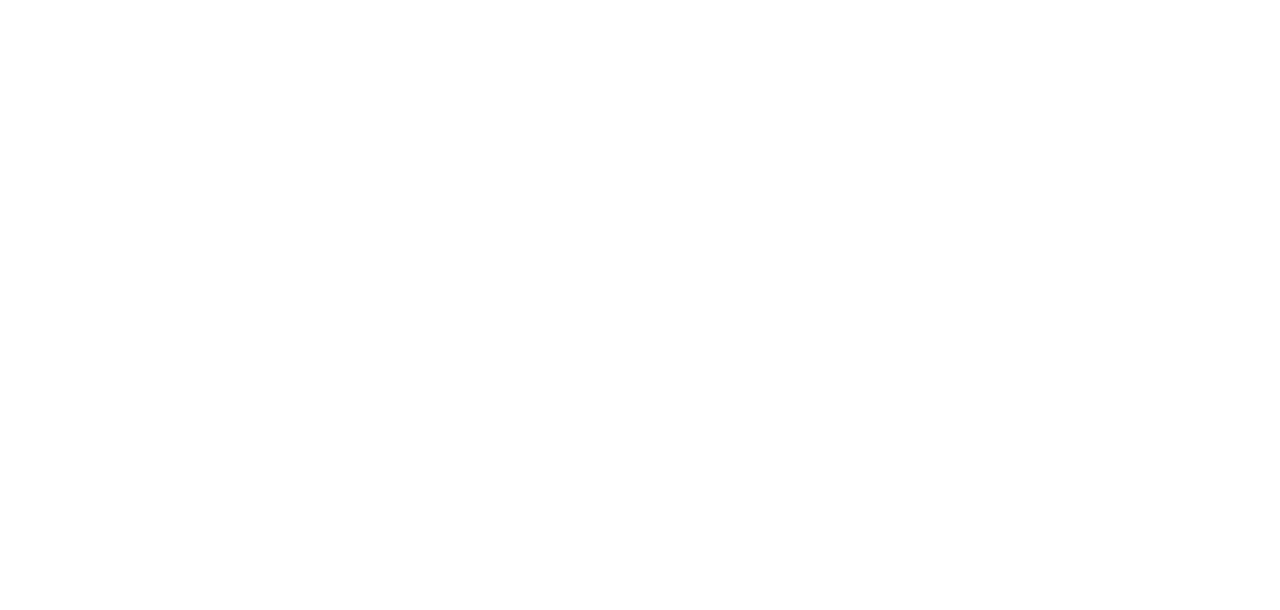
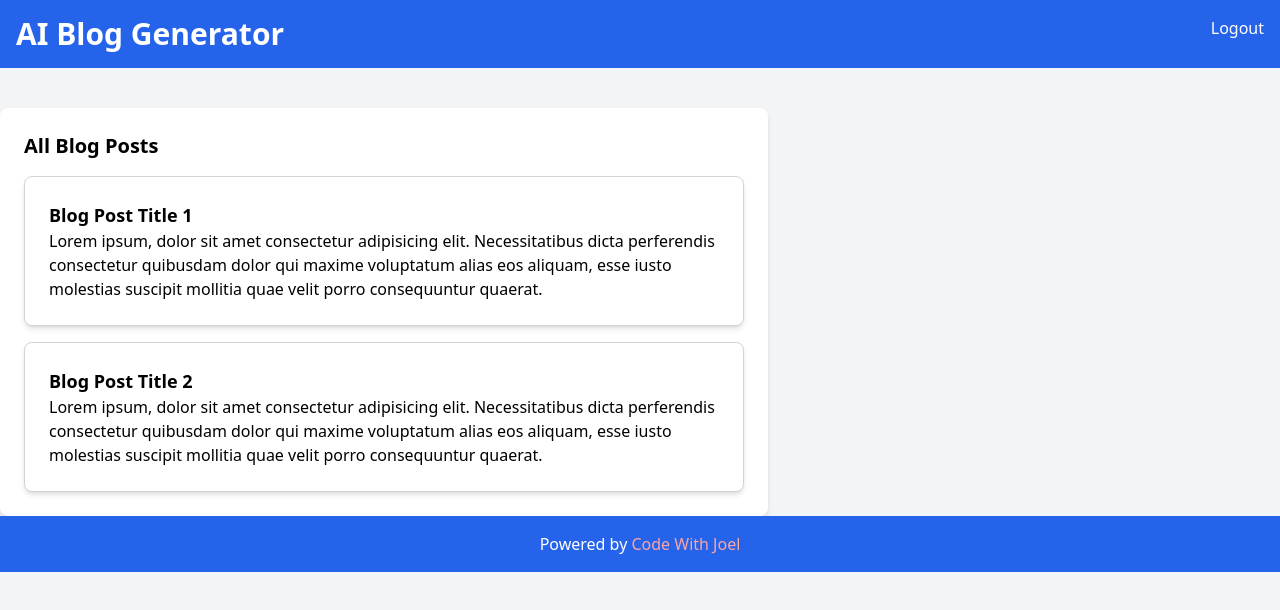
Before and after one commit to Joeteck/AI-Blog-Generator, a plain HTML site: page allblogs.html in a window 1280 px wide. Drawn offline with nearby package versions, Linux system fonts and the light colour scheme.

Commit message:
recent frontend

```diff
--- a/allblogs.html
+++ b/allblogs.html
@@ -7,7 +7,43 @@
     <script src="https://cdn.tailwindcss.com"></script>
 
 </head>
-<body>
+<body class="bg-gray-100 fonts-sans antialiased">
+    <!-- NAv BAR-->
+    <nav class="bg-blue-600 p-4 text-white flex justify-between">
+        <div>
+            <h1 class="text-3xl font-bold">AI Blog Generator</h1>
+        </div>
 
+        <div>
+            <a href="#" class="text-white hover:underline">Logout</a>
+
+        </div>
+    </nav>
+
+    <!-- Main Container -->
+
+    <div class="container mx-auto mt-10 px-4 sm:px-0">
+        <div class="max-w-3xl max-mx-auto bg-white p-6 rounded-lg shadow-md">
+
+            <!-- Blog Posts -->
+            <section>
+                <h2 class="text-xl font-semibold mb-4">All Blog Posts</h2>
+                <div class="space-y-4 ">
+                    <div class="p-6 bg-white shadow-md rounded-lg border border-gray-300">
+                        <h3 class="text-lg font-semibold">Blog Post Title 1</h3>
+                        <p>Lorem ipsum, dolor sit amet consectetur adipisicing elit. Necessitatibus dicta perferendis consectetur quibusdam dolor qui maxime voluptatum alias eos aliquam, esse iusto molestias suscipit mollitia quae velit porro consequuntur quaerat.</p>
+                    </div>
+                    <div class="p-6 bg-white shadow-md rounded-lg border border-gray-300">
+                        <h3 class="text-lg font-semibold">Blog Post Title 2</h3>
+                        <p>Lorem ipsum, dolor sit amet consectetur adipisicing elit. Necessitatibus dicta perferendis consectetur quibusdam dolor qui maxime voluptatum alias eos aliquam, esse iusto molestias suscipit mollitia quae velit porro consequuntur quaerat.</p>
+                    </div>
+                </div>
+            </section>
+        </div>
+    </div>
+
+    <footer class="bg-blue-600 p-4 text-white text-center mt-auto bottom-0">
+        Powered by <a class="text-red-300" href="https://">Code With Joel</a>
+    </footer>
 </body>
 </html>
```
Also changed, not shown: blogdetails.html (added, +43 -0 lines).
